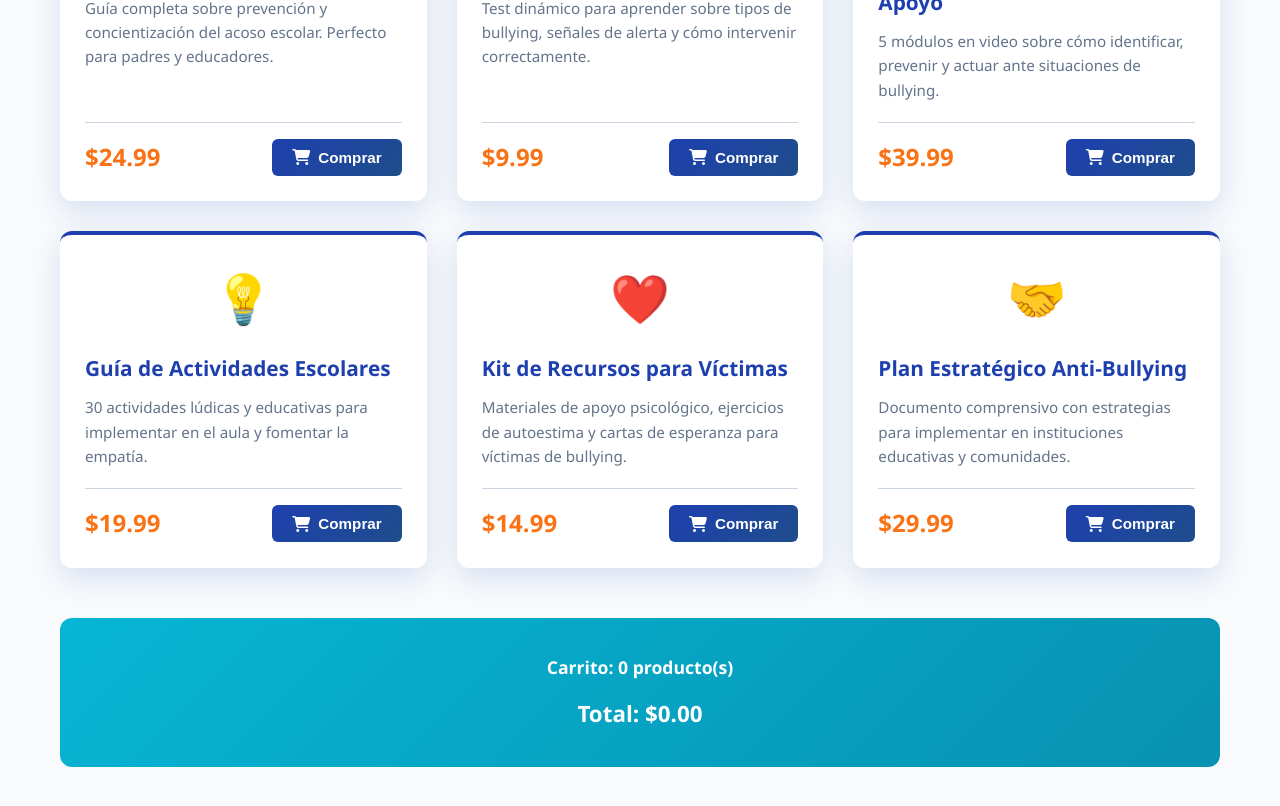
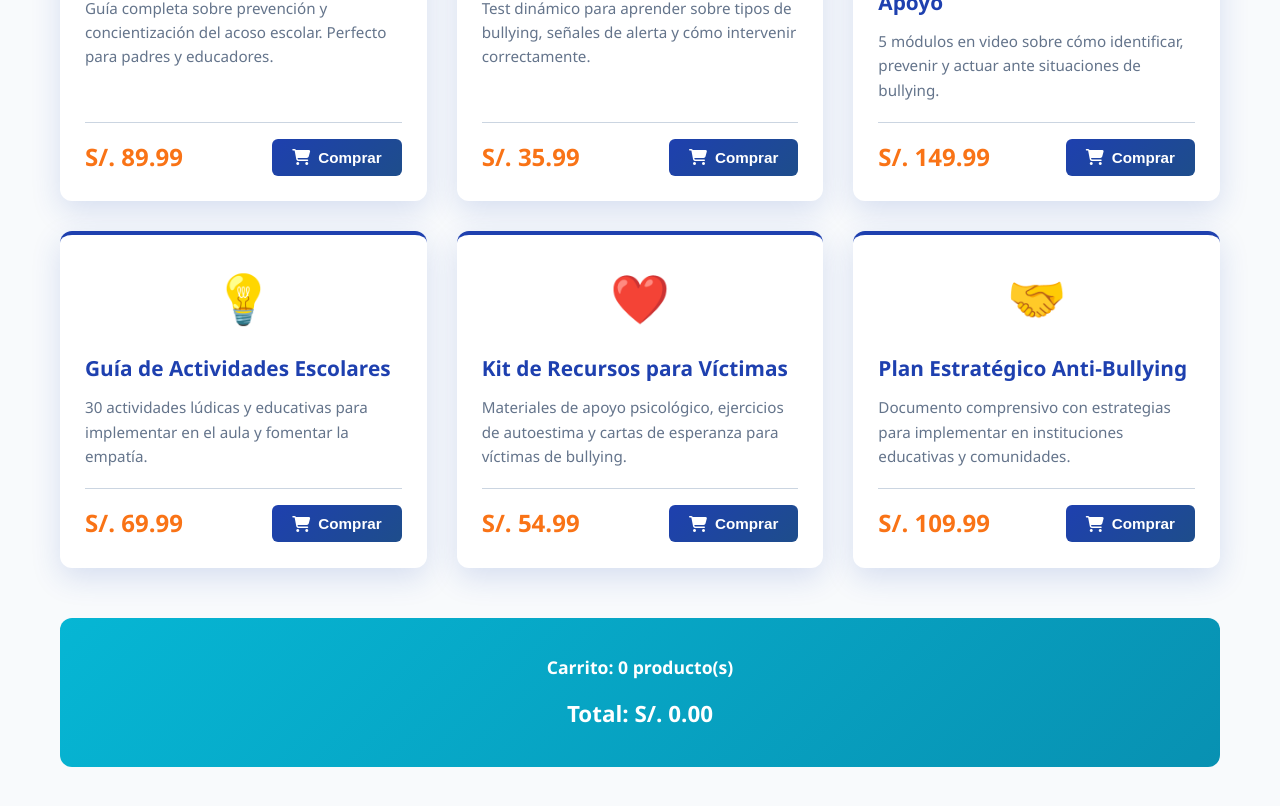
Before and after one commit to aby2026/AltoAlBullying, a React (Vite) app: page / in a window 1280 px wide. Shown: the part 5000-5806 px from the top of the page. Built offline with nearby package versions, Linux system fonts and the light colour scheme.

Commit message:
Cambiar símbolo de moneda a nuevo sol (S./) y actualizar precios

```diff
--- a/src/components/Store.jsx
+++ b/src/components/Store.jsx
@@ -10,7 +10,7 @@ export default function Store() {
       icon: 'fa-book',
       title: 'Libro: "Conciencia Bullying"',
       description: 'Guía completa sobre prevención y concientización del acoso escolar. Perfecto para padres y educadores.',
-      price: 24.99,
+      price: 89.99,
       image: '📚'
     },
     {
@@ -18,7 +18,7 @@ export default function Store() {
       icon: 'fa-puzzle-piece',
       title: 'Quiz Interactivo de Bullying',
       description: 'Test dinámico para aprender sobre tipos de bullying, señales de alerta y cómo intervenir correctamente.',
-      price: 9.99,
+      price: 35.99,
       image: '🧩'
     },
     {
@@ -26,7 +26,7 @@ export default function Store() {
       icon: 'fa-video',
       title: 'Curso Video: Prevención y Apoyo',
       description: '5 módulos en video sobre cómo identificar, prevenir y actuar ante situaciones de bullying.',
-      price: 39.99,
+      price: 149.99,
       image: '🎥'
     },
     {
@@ -34,7 +34,7 @@ export default function Store() {
       icon: 'fa-lightbulb',
       title: 'Guía de Actividades Escolares',
       description: '30 actividades lúdicas y educativas para implementar en el aula y fomentar la empatía.',
-      price: 19.99,
+      price: 69.99,
       image: '💡'
     },
     {
@@ -42,7 +42,7 @@ export default function Store() {
       icon: 'fa-heart',
       title: 'Kit de Recursos para Víctimas',
       description: 'Materiales de apoyo psicológico, ejercicios de autoestima y cartas de esperanza para víctimas de bullying.',
-      price: 14.99,
+      price: 54.99,
       image: '❤️'
     },
     {
@@ -50,7 +50,7 @@ export default function Store() {
       icon: 'fa-handshake',
       title: 'Plan Estratégico Anti-Bullying',
       description: 'Documento comprensivo con estrategias para implementar en instituciones educativas y comunidades.',
-      price: 29.99,
+      price: 109.99,
       image: '🤝'
     }
   ]
@@ -73,7 +73,7 @@ export default function Store() {
               <h3>{product.title}</h3>
               <p>{product.description}</p>
               <div className="product-footer">
-                <span className="price">${product.price}</span>
+                <span className="price">S/. {product.price}</span>
                 <button
                   className="add-cart-btn"
                   onClick={() => addToCart(product)}
@@ -87,7 +87,7 @@ export default function Store() {
 
         <div className="cart-info">
           <p>Carrito: <strong>{cart.length}</strong> producto(s)</p>
-          <p className="total">Total: <strong>${cart.reduce((sum, item) => sum + item.price, 0).toFixed(2)}</strong></p>
+          <p className="total">Total: <strong>S/. {cart.reduce((sum, item) => sum + item.price, 0).toFixed(2)}</strong></p>
         </div>
       </div>
     </section>
```
